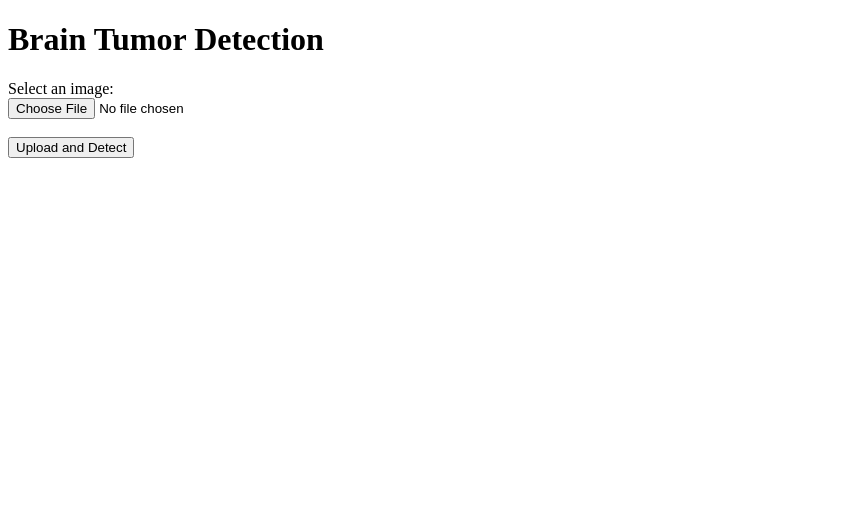
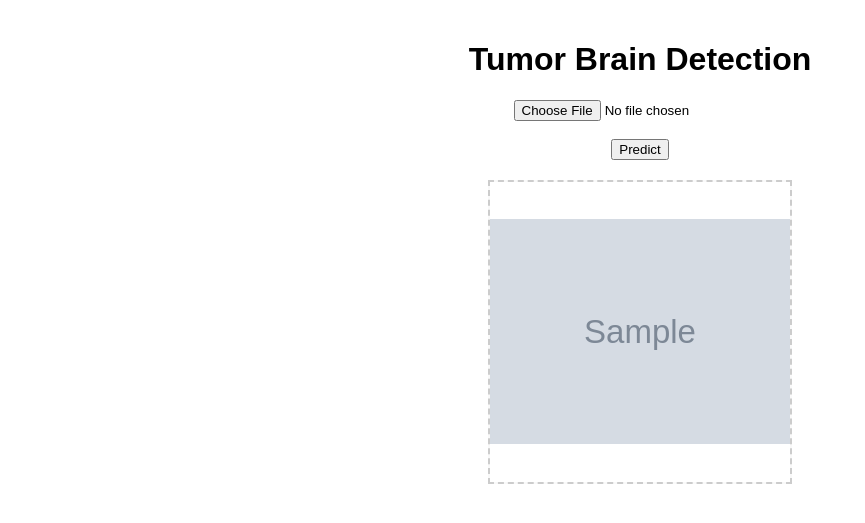
Before and after one commit to JosuaLimbu/braintumor-detection, a Flask app: template templates/index.html in a window 1280 px wide. Shown: the top 523 px of the page, without its empty margins (0-865 px from the left). Run offline with Flask 3, Linux system fonts and the light colour scheme; the template is opened without the code that fills it: most values are stand-ins (such as "Sample title", 1, 10 or a date in 2020); grey boxes marked "Sample" are stand-in pictures.

Commit message:
fix class name and web

```diff
--- a/app.py
+++ b/app.py
@@ -1,4 +1,4 @@
-from flask import Flask, request, render_template, send_from_directory
+from flask import Flask, request, render_template
 from werkzeug.utils import secure_filename
 import os
 import cv2
@@ -11,65 +11,66 @@ from detectron2 import model_zoo
 import numpy as np
 
 app = Flask(__name__)
-app.config['UPLOAD_FOLDER'] = 'uploads'
+app.config['UPLOAD_FOLDER'] = 'static/uploads'
+app.config['RESULT_FOLDER'] = 'static/results'
+
 os.makedirs(app.config['UPLOAD_FOLDER'], exist_ok=True)
+os.makedirs(app.config['RESULT_FOLDER'], exist_ok=True)
 
-# Register dataset
+with open("model/name.txt", "r") as f:
+    single_class_name = f.readline().strip()
+
 register_coco_instances(
     "my_dataset_test", {},
-    "path/to/test/_annotations.coco.json",  # Ganti dengan path lokal
-    "path/to/test"  # Ganti dengan path folder dataset
+    "path/to/test/_annotations.coco.json",
+    "path/to/test"
 )
 test_metadata = MetadataCatalog.get("my_dataset_test")
+MetadataCatalog.get("my_dataset_test").thing_classes = [single_class_name]
 
-# Detectron2 configuration
 cfg = get_cfg()
 cfg.merge_from_file(model_zoo.get_config_file("COCO-Detection/faster_rcnn_R_50_FPN_3x.yaml"))
-cfg.MODEL.WEIGHTS = "./model/model.pth"  # Path ke model hasil training
+cfg.MODEL.WEIGHTS = "./model/model.pth"
 cfg.MODEL.ROI_HEADS.NUM_CLASSES = 6
-cfg.MODEL.ROI_HEADS.SCORE_THRESH_TEST = 0.5  # Threshold untuk deteksi
+cfg.MODEL.ROI_HEADS.SCORE_THRESH_TEST = 0.5
 cfg.MODEL.DEVICE = "cpu"
 predictor = DefaultPredictor(cfg)
 
 # Routes
-@app.route('/')
-def home():
-    return render_template('index.html')
+@app.route('/', methods=['GET', 'POST'])
+def index():
+    input_file = None
+    output_file = None
 
-@app.route('/predict', methods=['POST'])
-def predict():
-    if 'file' not in request.files:
-        return "No file part"
-    file = request.files['file']
-    if file.filename == '':
-        return "No selected file"
+    if request.method == 'POST':
+        if 'file' in request.files:
+            file = request.files['file']
+            if file.filename != '':
+                filename = secure_filename(file.filename)
+                upload_path = os.path.join(app.config['UPLOAD_FOLDER'], filename)
+                file.save(upload_path)
+                input_file = os.path.join('uploads', filename).replace("\\", "/")
 
-    filename = secure_filename(file.filename)
-    file_path = os.path.join(app.config['UPLOAD_FOLDER'], filename)
-    file.save(file_path)
+                if 'predict' in request.form:
+                    img = cv2.imread(upload_path)
+                    outputs = predictor(img)
 
-    # Load image and make predictions
-    img = cv2.imread(file_path)
-    outputs = predictor(img)
+                    instances = outputs["instances"].to("cpu")
+                    instances.pred_classes = np.zeros_like(instances.pred_classes.numpy())
 
-    # Visualize predictions
-    v = Visualizer(
-        img[:, :, ::-1],
-        metadata=test_metadata,
-        scale=0.8
-    )
-    out = v.draw_instance_predictions(outputs["instances"].to("cpu"))
+                    v = Visualizer(
+                        img[:, :, ::-1],
+                        metadata=test_metadata,
+                        scale=0.8
+                    )
+                    out = v.draw_instance_predictions(instances)
 
-    # Save the output image
-    output_path = os.path.join(app.config['UPLOAD_FOLDER'], 'output_' + filename)
-    cv2.imwrite(output_path, out.get_image()[:, :, ::-1])
+                    result_filename = 'result_' + filename
+                    result_path = os.path.join(app.config['RESULT_FOLDER'], result_filename)
+                    cv2.imwrite(result_path, out.get_image()[:, :, ::-1])
+                    output_file = os.path.join('results', result_filename).replace("\\", "/")
 
-    # Display the image
-    return render_template('result.html', output_file='output_' + filename)
-
-@app.route('/uploads/<filename>')
-def uploaded_file(filename):
-    return send_from_directory(app.config['UPLOAD_FOLDER'], filename)
+    return render_template('index.html', input_file=input_file, output_file=output_file)
 
 if __name__ == '__main__':
     app.run(debug=True)
--- /dev/null
+++ b/model/name.txt
@@ -0,0 +1 @@
+Tumor
--- /dev/null
+++ b/static/css/styles.css
@@ -0,0 +1,42 @@
+body {
+    font-family: Arial, sans-serif;
+    margin: 0;
+    padding: 20px;
+    text-align: center;
+}
+
+form {
+    margin-bottom: 20px;
+}
+
+.image-container {
+    width: 300px;
+    height: 300px;
+    border: 2px dashed #ccc;
+    display: flex;
+    align-items: center;
+    justify-content: center;
+    margin: 20px auto;
+    position: relative;
+    overflow: hidden;
+    background-color: #f9f9f9;
+}
+
+.image-container img {
+    width: 100%;
+    height: 100%;
+    object-fit: contain;
+    display: none;
+    background-color: #fff;
+}
+
+.image-container .placeholder {
+    color: #888;
+    font-size: 18px;
+}
+
+.file-name {
+    margin-top: 10px;
+    font-size: 14px;
+    color: #555;
+}
--- /dev/null
+++ b/static/js/scripts.js
@@ -0,0 +1,24 @@
+function previewImage(event) {
+    const fileInput = event.target;
+    const preview = document.getElementById("image-preview");
+    const placeholder = document.querySelector(".placeholder");
+    const fileName = document.getElementById("file-name");
+
+    if (fileInput.files && fileInput.files[0]) {
+        const reader = new FileReader();
+
+        reader.onload = function (e) {
+            preview.src = e.target.result;
+            preview.style.display = "block";
+            placeholder.style.display = "none";
+        };
+
+        reader.readAsDataURL(fileInput.files[0]);
+
+        fileName.textContent = `Selected file: ${fileInput.files[0].name}`;
+    } else {
+        preview.style.display = "none";
+        placeholder.style.display = "block";
+        fileName.textContent = "No file selected";
+    }
+}
--- a/templates/index.html
+++ b/templates/index.html
@@ -4,16 +4,35 @@
 <head>
     <meta charset="UTF-8">
     <meta name="viewport" content="width=device-width, initial-scale=1.0">
-    <title>Brain Tumor Detection</title>
+    <title>Tumor Brain Detection</title>
+    <link rel="stylesheet" href="{{ url_for('static', filename='css/styles.css') }}">
 </head>
 
 <body>
-    <h1>Brain Tumor Detection</h1>
-    <form action="/predict" method="post" enctype="multipart/form-data">
-        <label for="file">Select an image:</label><br>
-        <input type="file" name="file" id="file"><br><br>
-        <input type="submit" value="Upload and Detect">
+    <h1>Tumor Brain Detection</h1>
+    <form method="POST" enctype="multipart/form-data">
+        <input type="file" name="file" accept="image/*" onchange="previewImage(event)" required>
+        <br><br>
+        <button type="submit" name="predict">Predict</button>
     </form>
+
+    <div class="image-container">
+        <div class="placeholder">Empty</div>
+        <img id="image-preview" src="#" alt="Uploaded Image">
+    </div>
+
+    {% if output_file %}
+    <script>
+        const preview = document.getElementById("image-preview");
+        const placeholder = document.querySelector(".placeholder");
+
+        preview.src = "{{ url_for('static', filename=output_file) }}";
+        preview.style.display = "block";
+        placeholder.style.display = "none";
+    </script>
+    {% endif %}
+
+    <script src="{{ url_for('static', filename='js/scripts.js') }}"></script>
 </body>
 
 </html>
```
Also changed, not shown: templates/result.html (deleted, +0 -17 lines), static/results/result_tumor.jpg (added), static/uploads/tumor.jpg (added), uploads/a.jpeg (deleted), uploads/gambar1.jpg (deleted), uploads/images.jpeg (deleted), uploads/output_a.jpeg (deleted), uploads/output_gambar1.jpg (deleted), uploads/output_images.jpeg (deleted), uploads/output_tumor.jpg (added), uploads/tumor.jpg (added), 1 other file.
